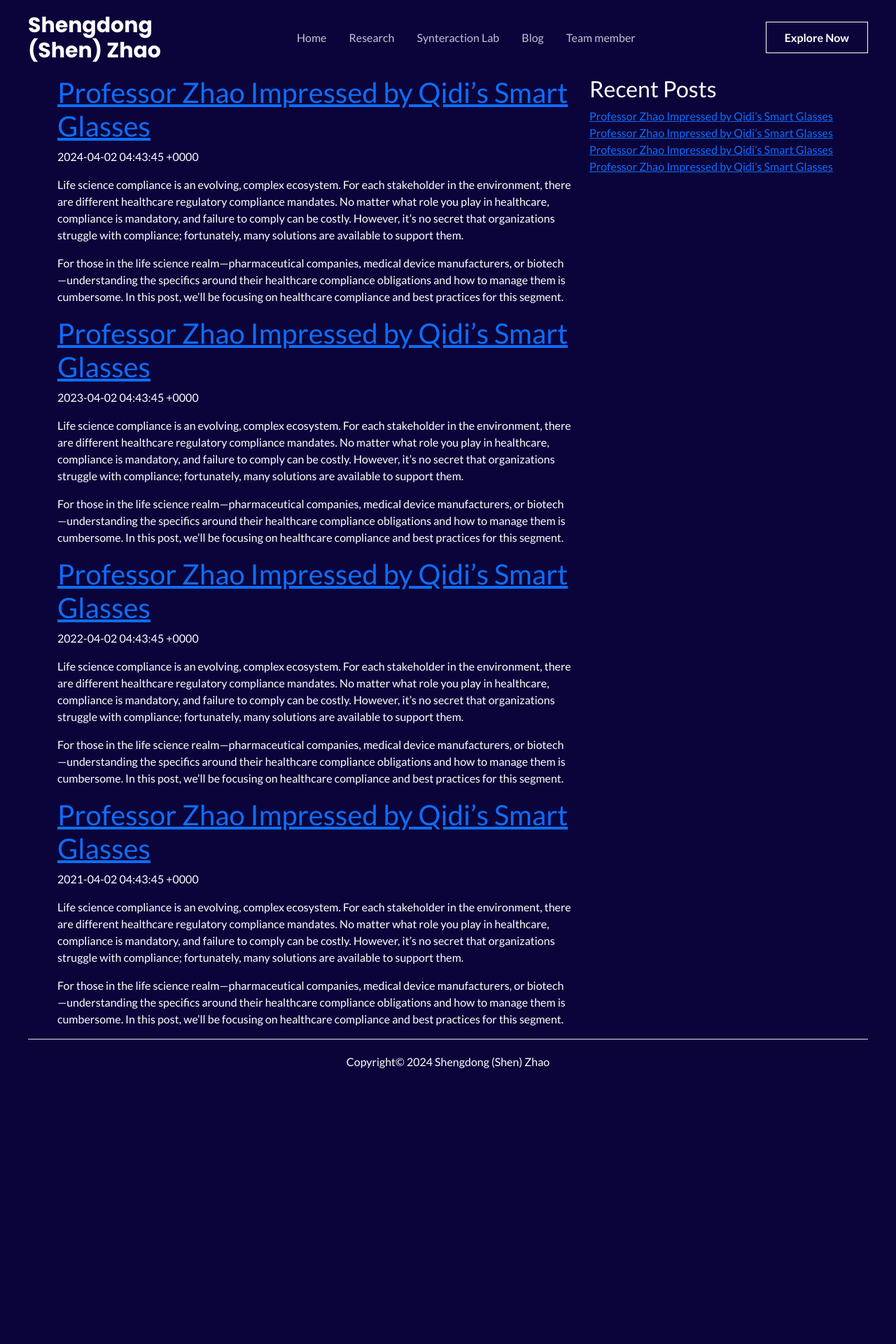
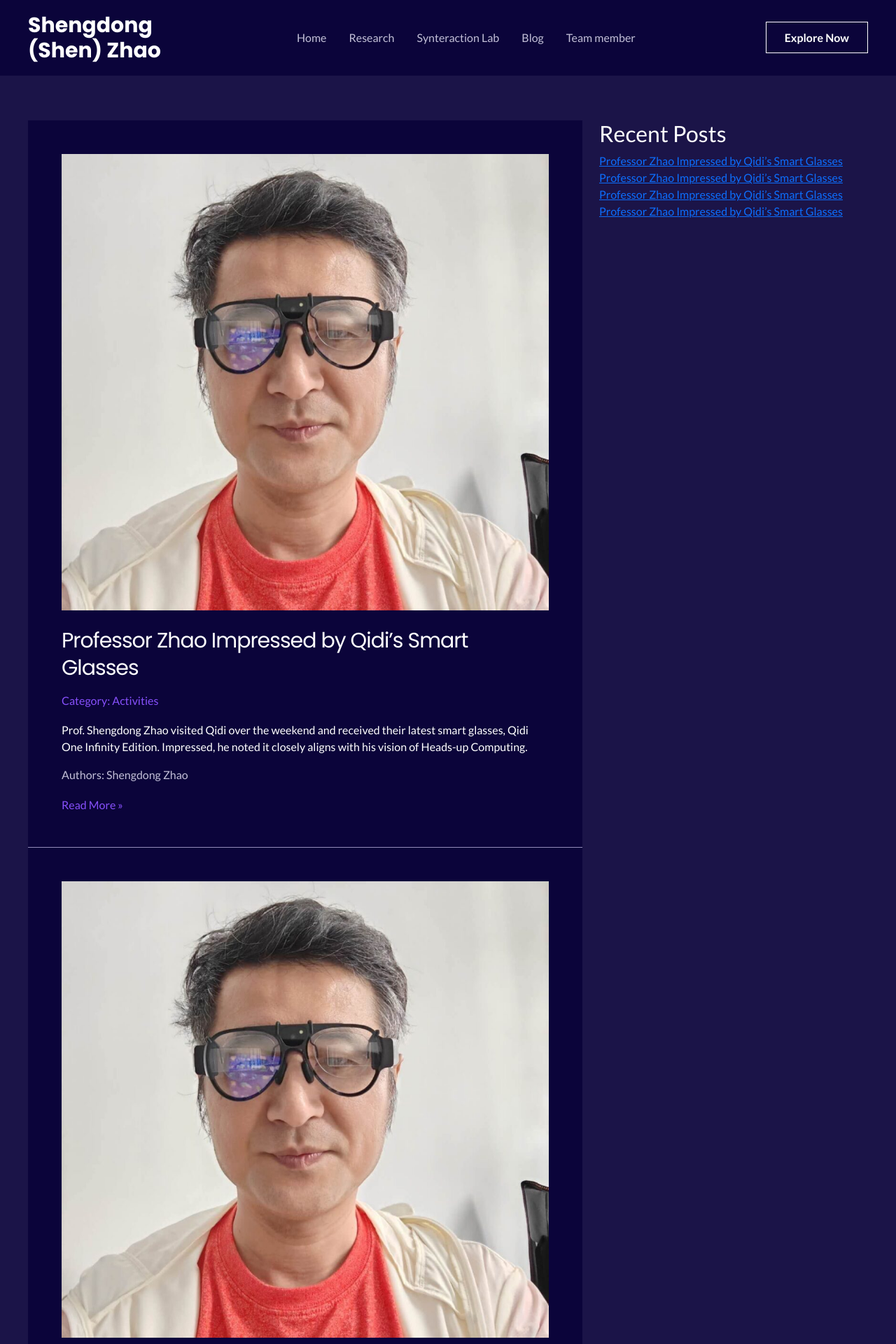
Before and after one commit to sszhao/sszhao.github.io, a Jekyll site: the page built from blogs/index.html, in a window 1280 px wide. Shown: the top 1920 px of the page at 70% size. Built offline with Jekyll 4.4.1, drawn with Linux system fonts in a browser that asks for light colours; nearby versions of some CDN libraries; the list of posts is cut into pages by our own code; before the commit the page ends 1549 px from its top, so only the background shows below that; some of the changed text lies outside the part shown.

Commit message:
Updating blog list page styling

```diff
--- a/_includes/blog-list/content.html
+++ b/_includes/blog-list/content.html
@@ -1,12 +1,19 @@
 <div class="blog-list-container">
 <!-- This loops through the paginated posts -->
     {% for post in paginator.posts %}
-    <h1><a href="{{ post.url }}">{{ post.title }}</a></h1>
-    <p class="author">
-        <span class="date">{{ post.date }}</span>
-    </p>
-    <div class="content">
-        {{ post.content }}
+    <div class="blog-item">
+        <div class="image-container">
+            <img src="{{ post.image }}" class="image img-fluid d-block"/>
+        </div>
+        <div class="blog-content">
+            <a href="{{ post.url }}" class="d-block text-decoration-none blog-title-link">
+                <h2 class="blog-title">{{ post.title }}</h2>
+            </a>
+            <span class="d-block blog-category">Category: {{ post.category }}</span>
+            <p class="d-block blog-description">{{ post.description }}</p>
+            <span class="d-block blog-author">Authors: {{ post.author }}</span>
+            <a href="{{ post.url }}" class="blog-link">Read More »</a>
+        </div>
     </div>
     {% endfor %}
 
--- a/_posts/2024-04-01-prof-sehngdongzhao-talks-about-heads-up.md
+++ b/_posts/2024-04-01-prof-sehngdongzhao-talks-about-heads-up.md
@@ -3,10 +3,10 @@ layout: post
 title: Professor Zhao Impressed by Qidi’s Smart Glasses
 image: /assets/img/blog/WeChat-Image_20240401202934-1024x959.jpeg
 description: Prof. Shengdong Zhao visited Qidi over the weekend and received their latest smart glasses, Qidi One Infinity Edition. Impressed, he noted it closely aligns with his vision of Heads-up Computing.
-keywords:
 date:  2024-04-01 23:43:45 -0500
 published: true
-category: Research Tips
+category: Activities
+author: Shengdong Zhao
 ---
 
 
--- a/_scss/blog-list-page.scss
+++ b/_scss/blog-list-page.scss
@@ -1,5 +1,83 @@
+body{
+    background-color: #1b1448;
+}
+
 #blog{
     position: relative;
 
+    .container{
+        max-width: 1240px;
+        padding-left: 20px;
+        padding-right: 20px;
+        margin-top: 64px;
+        margin-bottom: 64px;
 
+        .blog-list-container{
+            background-color: #0b043a;
+
+            .blog-item{
+                padding: 3em;
+                border-bottom: 1px solid #938db9;
+
+                .image-container{
+                    margin-bottom: 1.5em;
+                }
+
+                .blog-title-link{
+                    color: #fff;
+                    transition: all .2s linear;
+                    -webkit-transition: all .2s linear;
+                    -mos-transition: all .2s linear;
+                    -o-transition: all .2s linear;
+                    -ms-transition: all .2s linear;
+
+                     &:hover{
+                        color: #905cff;
+                    }
+
+                    .blog-title{
+                        font-family: 'Poppins', sans-serif;
+                        line-height: 1.3;
+                        font-size: 1.875rem;
+                        margin-bottom: 0.5em;
+                        font-weight: 400;
+                        letter-spacing: -1px;
+
+                    }
+                }
+
+                .blog-category{
+                    line-height: 1.8;
+                    margin-bottom: 1.2em;
+                }
+
+                .blog-category{
+                    color: #8750fc;
+                    line-height: 1.45;
+                    margin-bottom: 1.2em;
+                }
+
+                .blog-author{
+                    color: #c3c0d8;
+                    margin-bottom: 1.2em;
+                }
+
+                .blog-link{
+                    color: #8750fc;
+                    text-decoration: none;
+                    margin-top: 1.5em;
+                    margin-bottom: .8em;
+                    transition: all .2s linear;
+                    -webkit-transition: all .2s linear;
+                    -mos-transition: all .2s linear;
+                    -o-transition: all .2s linear;
+                    -ms-transition: all .2s linear;
+
+                     &:hover{
+                        color: #905cff;
+                    }
+                }
+            }
+        }
+    }
 }
--- a/_scss/home-page.scss
+++ b/_scss/home-page.scss
@@ -342,7 +342,7 @@
 
                 .publication-divider{
                     width: 100%;
-                    border: 1px solid #605a8a;
+                    border: 1px solid #938db9;
                     margin-left: auto;
                     margin-right: auto;
                     margin-top: 40px;
```
